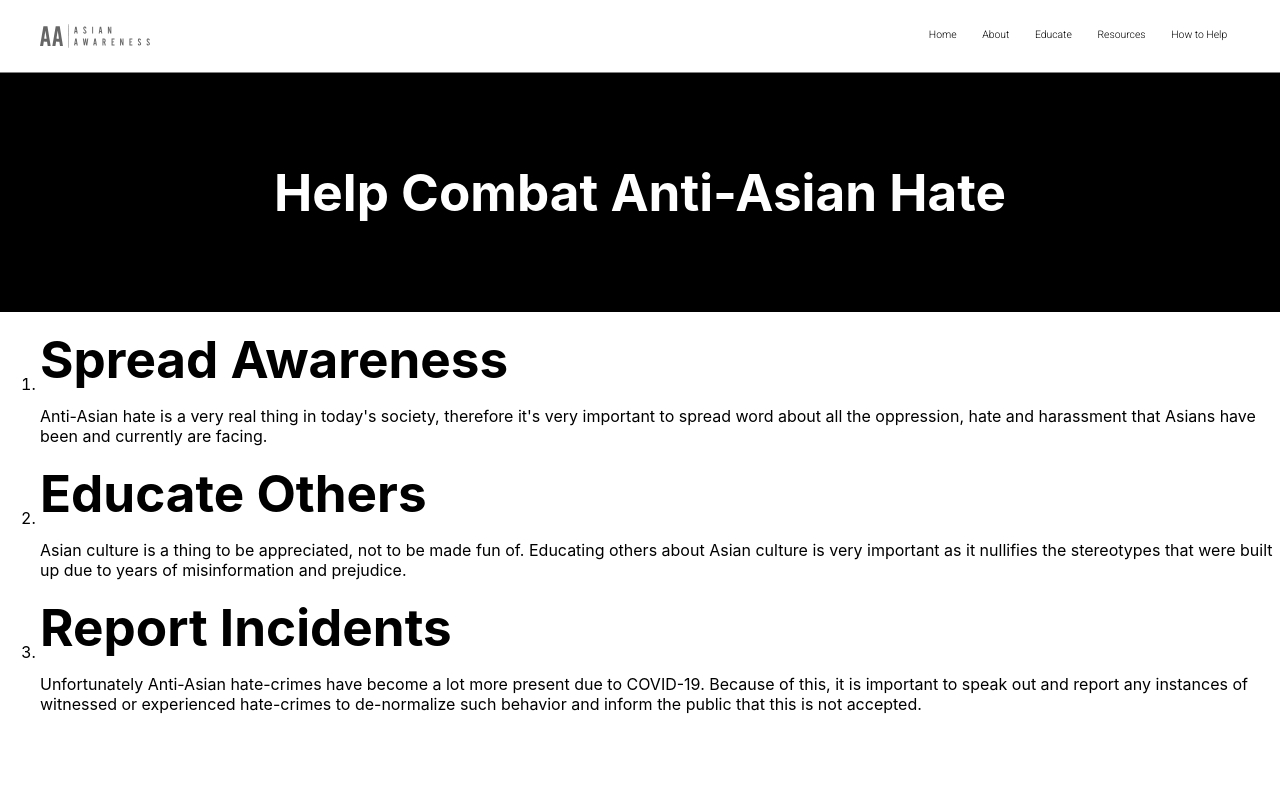
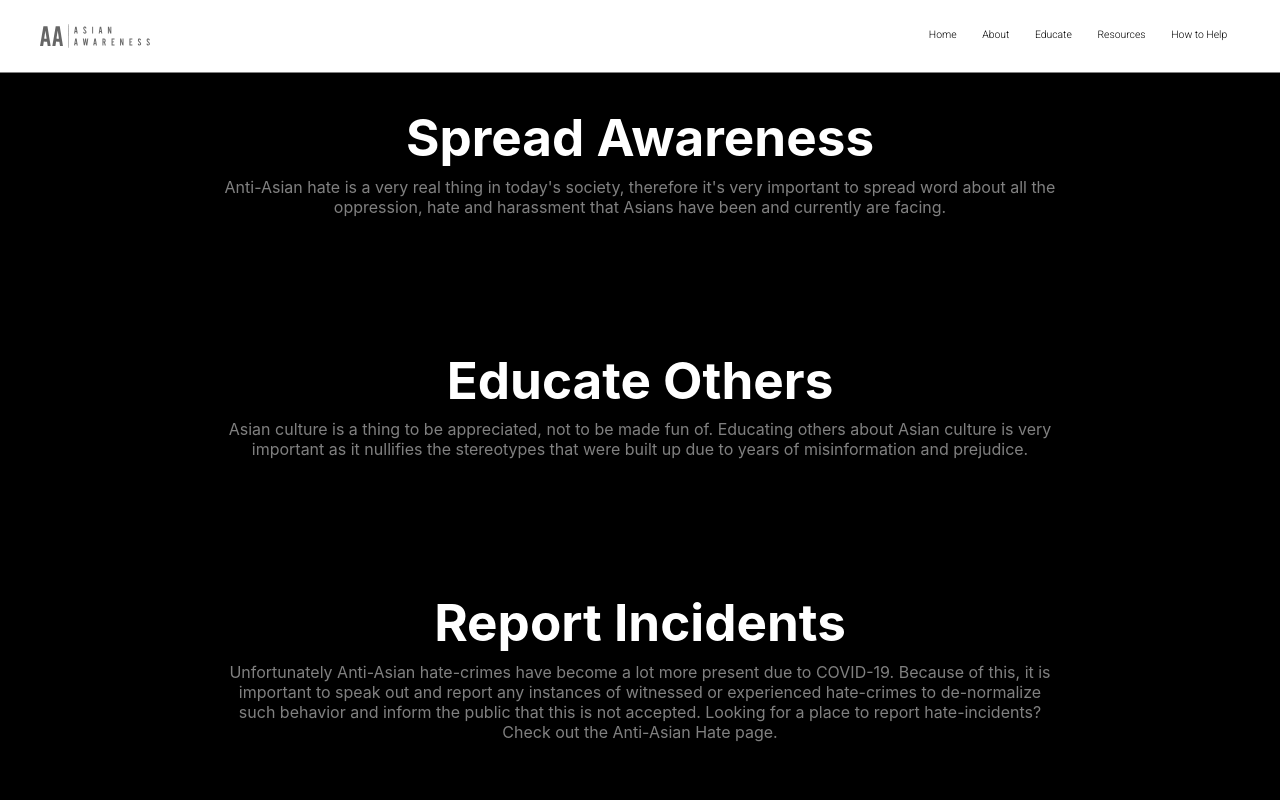
Before and after one commit to vincetrain/asian-awareness, a React (Create React App) app: page /Help in a window 1280 px wide. Shown: the top 800 px of the page. Built offline with nearby package versions, Linux system fonts and the light colour scheme.

Commit message:
Updated project

```diff
--- a/src/components/Gallery.jsx
+++ b/src/components/Gallery.jsx
@@ -43,7 +43,7 @@ function Gallery(props) {
         <div className="gallery">
             <TransitionGroup>
                 <CSSTransition key={index} classNames="slide" timeout={400}>
-                    <img src={picList[index]} />
+                    <img src={picList[index]}/>
                 </CSSTransition>
             </TransitionGroup>
         </div>
--- a/src/pages/About.css
+++ b/src/pages/About.css
@@ -1,9 +1,16 @@
 .about {
-    padding-top: 2.5vw;
     padding-bottom: 5vw;
 }
 
+#heading {
+    display: flex;
+    justify-content: center;
+    background-color: white;
+    filter: invert(100%);
+}
+
 .text-container {
+    padding-top: 2.5vw;
     margin: auto;
     left: 0;
     right: 0;
--- a/src/pages/About.jsx
+++ b/src/pages/About.jsx
@@ -1,8 +1,12 @@
 import "./About.css"
+import Logo from "../components/Logo.jsx";
 
 function About() {
     return (
         <div className="about">
+            <div id="heading">
+                <Logo className="logo" />
+            </div>
             <div className="text-container">
                 <div id="values" className="about-info">
                     <h1>Our Values</h1>
--- a/src/pages/Help.css
+++ b/src/pages/Help.css
@@ -1,14 +1,48 @@
-#heading {
-    display: table;
-    background-color: black;
-    height: 30vh;
-    width: 100%;
-    color: white;
-}
-
-h1 {
-    display: table-cell;
+.help h1 {
     font-size: 4vw;
     vertical-align: middle;
     text-align: center;
 }
+
+.help ul {
+    color: white;
+    list-style-type: none;
+    padding: 0;
+    margin-top: 0;
+    margin-bottom: 0;
+
+}
+
+.help #awareness {
+    display: table;
+    width: 100%;
+    background-color: black;
+    height: 30.3vh;
+}
+
+.help #education {
+    display: table;
+    width: 100%;
+    background-color: black;
+    height: 30.3vh;
+}
+
+.help #report {
+    display: table;
+    width: 100%;
+    background-color: black;
+    height: 30.3vh;
+}
+
+.help p {
+    margin: auto;
+    width: 65%;
+    color: grey;
+    margin-top: -2vw;
+    text-align: center;
+}
+
+.help ul li:hover {
+    filter: invert(100%);
+    transition: 400ms ease-in-out;
+}
--- a/src/pages/Help.jsx
+++ b/src/pages/Help.jsx
@@ -3,23 +3,20 @@ import "./Help.css";
 function Help() {
     return (
     <div className="help">
-        <div id="heading">
-            <h1>Help Combat Anti-Asian Hate</h1>
-        </div>
-        <ol>
-            <li>
+        <ul>
+            <li id="awareness">
                 <h1>Spread Awareness</h1>
                 <p>Anti-Asian hate is a very real thing in today's society, therefore it's very important to spread word about all the oppression, hate and harassment that Asians have been and currently are facing.</p>
             </li>
-            <li>
+            <li id="education">
                 <h1>Educate Others</h1>
                 <p>Asian culture is a thing to be appreciated, not to be made fun of. Educating others about Asian culture is very important as it nullifies the stereotypes that were built up due to years of misinformation and prejudice.</p>
             </li>
-            <li>
+            <li id="report">
                 <h1>Report Incidents</h1>
-                <p>Unfortunately Anti-Asian hate-crimes have become a lot more present due to COVID-19. Because of this, it is important to speak out and report any instances of witnessed or experienced hate-crimes to de-normalize such behavior and inform the public that this is not accepted.</p>
+                <p>Unfortunately Anti-Asian hate-crimes have become a lot more present due to COVID-19. Because of this, it is important to speak out and report any instances of witnessed or experienced hate-crimes to de-normalize such behavior and inform the public that this is not accepted. Looking for a place to report hate-incidents? Check out the Anti-Asian Hate page.</p>
             </li>
-        </ol>
+        </ul>
     </div>
     )
 }
--- a/src/pages/Resources.css
+++ b/src/pages/Resources.css
@@ -5,6 +5,7 @@
 
 .resources-info ol li a:hover {
     color: rgb(65, 130, 151);
+    transition: 400ms ease-in-out;
 }
 
 .resources-info ol li::marker {
@@ -46,4 +47,5 @@
     padding-top: 3vh;
     width: 65%;
     margin: auto;
+    padding-bottom: 7vh;
 }
--- a/src/styles.css
+++ b/src/styles.css
@@ -35,5 +35,5 @@ body {
 }
 
 .container {
-    min-height: 100vh;
+    /* min-height: 100vh; */
 }
```
Also changed, not shown: src/components/Timeline.css (added, +19 -0 lines), src/components/Timeline.jsx (added, +11 -0 lines), firebase.json (added), 2 other files (tests, documents, lock files or other folders).
